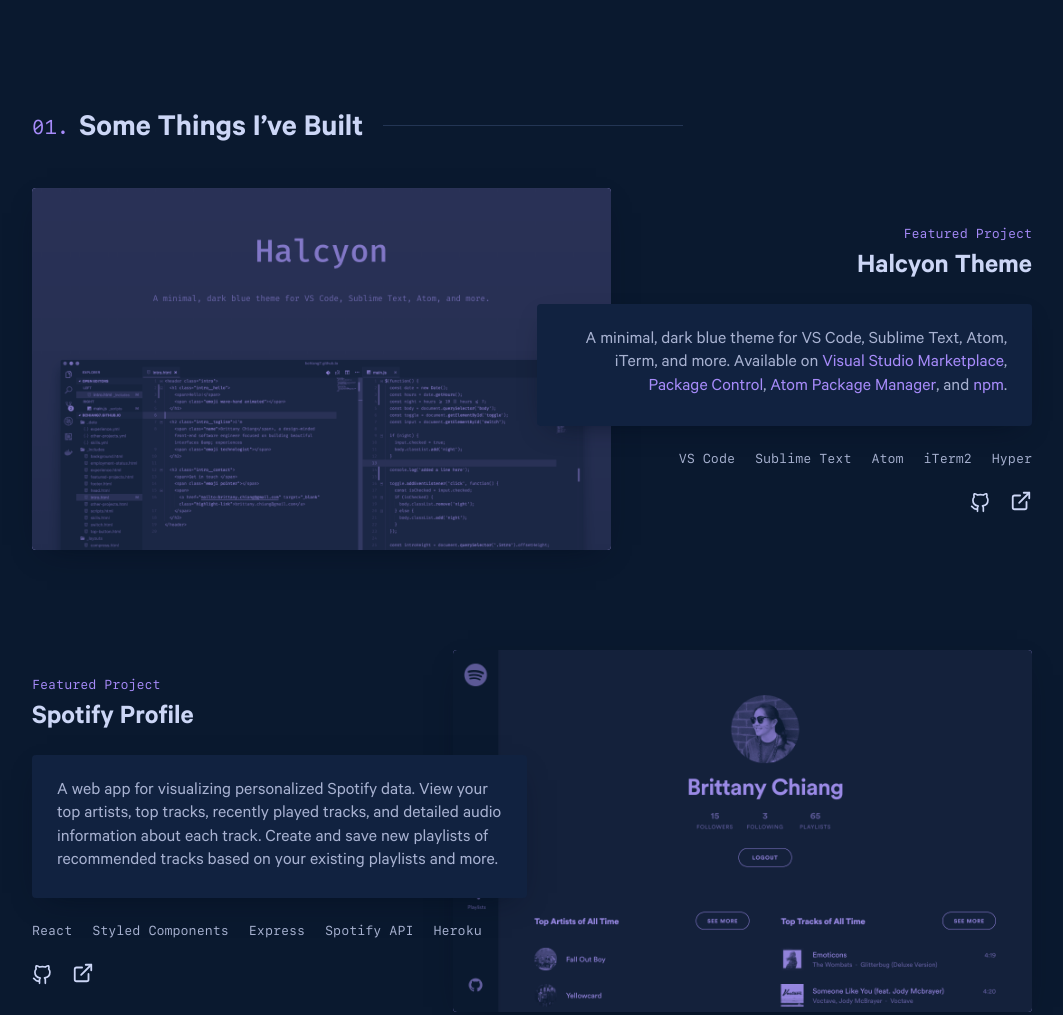
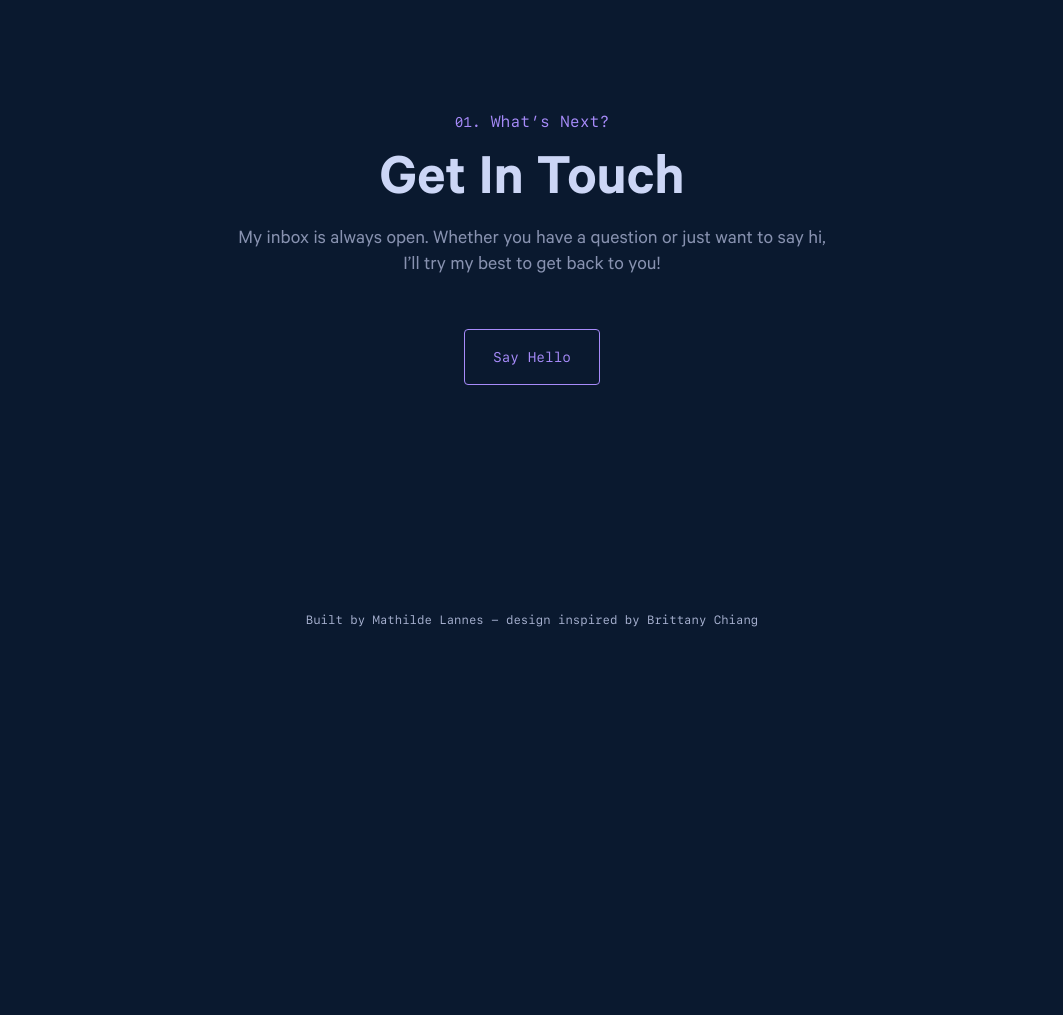
Before and after one commit to mathilde-lannes/mathilde-lannes.github.io, a Gatsby site: page / in a window 1280 px wide. Shown: the part 2069-3084 px from the top of the page, without its empty margins (108-1171 px from the left). After the commit the page ends 2724 px from the top, so only its background shows below. Built offline with nearby package versions, Linux system fonts and the light colour scheme; Gatsby itself is replaced by a stand-in of ours.

Commit message:
Remove projects sections

```diff
--- a/src/components/Footer.tsx
+++ b/src/components/Footer.tsx
@@ -84,8 +84,8 @@
             </StyledSocialLinks>
 
             <StyledCredit tabindex="-1">
-                <a href="https://github.com/bchiang7/v4">
-                    <div>Designed &amp; Built by Brittany Chiang</div>
+                <a href="https://github.com/mathilde-lannes">
+                    <div>Built by Mathilde Lannes - design inspired by Brittany Chiang</div>
                 </a>
             </StyledCredit>
         </StyledFooter>
--- a/src/components/sections/Contact.tsx
+++ b/src/components/sections/Contact.tsx
@@ -60,7 +60,7 @@
             <h2 className="title">Get In Touch</h2>
 
             <p>
-                Although I’m not currently looking for any new opportunities, my inbox is always open.
+                My inbox is always open.
                 Whether you have a question or just want to say hi, I’ll try my best to get back to you!
             </p>
 
--- a/src/components/sections/Featured.tsx
+++ b/src/components/sections/Featured.tsx
@@ -322,7 +322,6 @@
               tech
               github
               external
-              cta
             }
             html
           }
@@ -355,7 +354,7 @@
                 {featuredProjects &&
                     featuredProjects.map(({ node }, i) => {
                         const { frontmatter, html } = node;
-                        const { external, title, tech, github, cover, cta } = frontmatter;
+                        const { external, title, tech, github, cover } = frontmatter;
                         const image = getImage(cover);
 
                         return (
@@ -382,17 +381,12 @@
                                         )}
 
                                         <div className="project-links">
-                                            {cta && (
-                                                <a href={cta} aria-label="Course Link" className="cta">
-                                                    Learn More
-                                                </a>
-                                            )}
                                             {github && (
                                                 <a href={github} aria-label="GitHub Link">
                                                     <Icon name="GitHub" />
                                                 </a>
                                             )}
-                                            {external && !cta && (
+                                            {external && (
                                                 <a href={external} aria-label="External Link" className="external">
                                                     <Icon name="External" />
                                                 </a>
--- /dev/null
+++ b/src/content/featured/Agatha/index.md
@@ -0,0 +1,13 @@
+---
+date: '1'
+title: 'Agatha'
+cover: './halcyon.png'
+github: 'https://github.com/bchiang7/halcyon-site'
+external: 'https://halcyon-theme.netlify.com/'
+tech:
+  - React Native
+  - React Native UI Lib
+  - Google Books API
+---
+
+A mobile app for managing your books and current reads. Soon available on iOS and Android.
--- a/src/content/featured/HalcyonTheme/index.md
+++ /dev/null
@@ -1,15 +0,0 @@
----
-date: '1'
-title: 'Halcyon Theme'
-cover: './halcyon.png'
-github: 'https://github.com/bchiang7/halcyon-site'
-external: 'https://halcyon-theme.netlify.com/'
-tech:
-  - VS Code
-  - Sublime Text
-  - Atom
-  - iTerm2
-  - Hyper
----
-
-A minimal, dark blue theme for VS Code, Sublime Text, Atom, iTerm, and more. Available on [Visual Studio Marketplace](https://marketplace.visualstudio.com/items?itemName=brittanychiang.halcyon-vscode), [Package Control](https://packagecontrol.io/packages/Halcyon%20Theme), [Atom Package Manager](https://atom.io/themes/halcyon-syntax), and [npm](https://www.npmjs.com/package/hyper-halcyon-theme).
--- a/src/content/featured/SpotifyProfile/index.md
+++ /dev/null
@@ -1,15 +0,0 @@
----
-date: '2'
-title: 'Spotify Profile'
-cover: './demo.png'
-github: 'https://github.com/bchiang7/spotify-profile'
-external: 'https://spotify-profile.herokuapp.com/'
-tech:
-  - React
-  - Styled Components
-  - Express
-  - Spotify API
-  - Heroku
----
-
-A web app for visualizing personalized Spotify data. View your top artists, top tracks, recently played tracks, and detailed audio information about each track. Create and save new playlists of recommended tracks based on your existing playlists and more.
--- a/src/content/featured/SpotifyProfileV2/index.md
+++ /dev/null
@@ -1,16 +0,0 @@
----
-date: '3'
-title: 'Build a Spotify Connected App'
-cover: './course-card.png'
-external: 'https://www.newline.co/courses/build-a-spotify-connected-app'
-cta: 'https://www.newline.co/courses/build-a-spotify-connected-app'
-tech:
-  - React
-  - Express
-  - Spotify API
-  - Styled Components
----
-
-Having struggled with understanding how the Spotify OAuth flow works, I made the course I wish I could have had.
-
-Unlike tutorials that only cover a few concepts and leave you with half-baked GitHub repositories, this course covers everything from explaining the principles of REST APIs to implementing Spotify's OAuth flow and fetching API data in a React app. By the end of the course, you’ll have an app deployed to the internet you can add to your portfolio.
--- a/src/pages/index.tsx
+++ b/src/pages/index.tsx
@@ -14,8 +14,8 @@
         <Hero />
         <About />
         <Jobs />
-        <Featured />
-        <Projects />
+        {/*<Featured />*/}
+        {/*<Projects />*/}
         <Contact />
     </Layout>
   )
```
Also changed, not shown: src/content/featured/Agatha/demo.png (renamed from src/content/featured/HalcyonTheme/demo.png), src/content/featured/Agatha/halcyon.png (renamed from src/content/featured/HalcyonTheme/halcyon.png), src/content/featured/SpotifyProfile/demo.png (deleted), src/content/featured/SpotifyProfileV2/course-card.png (deleted), src/content/featured/SpotifyProfileV2/demo.png (deleted).
